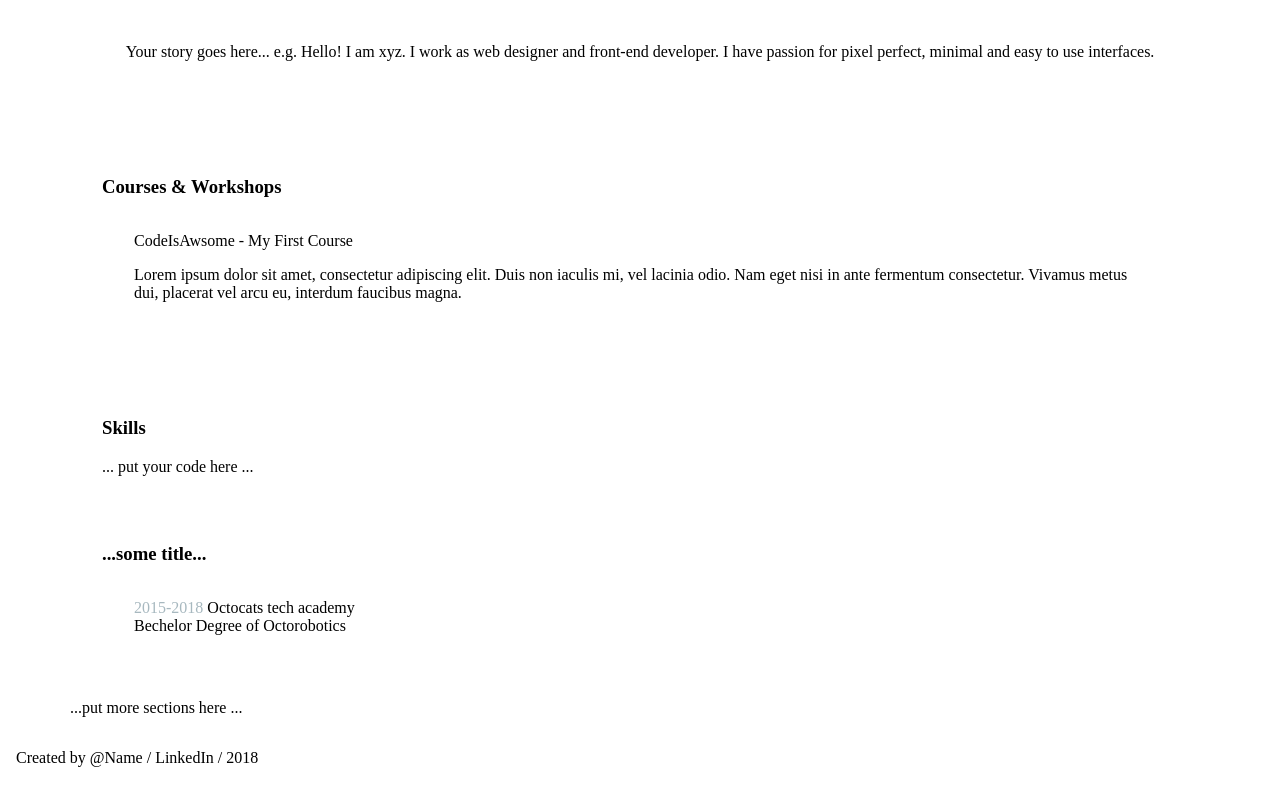
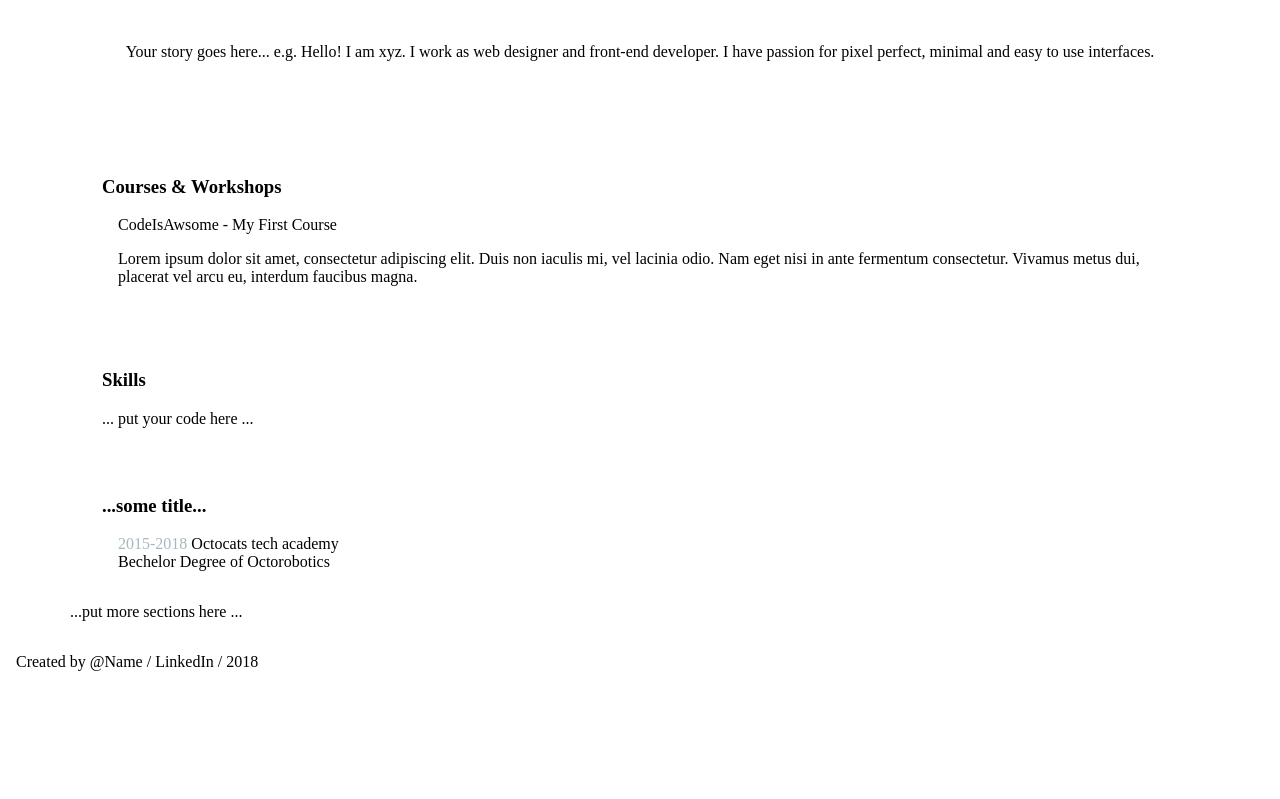
Before and after one commit to ritaly/HTML-CSS-CV-base, a plain HTML site: page index.html in a window 1280 px wide. Shown: the part 142-941 px from the top of the page. After the commit the page ends 845 px from the top, so only its background shows below. Drawn offline with Linux system fonts and the light colour scheme.

Commit message:
add basic css for section

```diff
--- a/style.css
+++ b/style.css
@@ -4,13 +4,17 @@ body {
   margin: 0;
 }
 
+article {
+  padding:0 1em;
+}
+
+section{
+  margin: 1em;
+  padding: 1em;
+}
+
 header, main, footer {
   margin: 0 auto;
-}
-
-article, section{
-  margin: 1em;
-  padding: 1em;
 }
 
 header {
```
